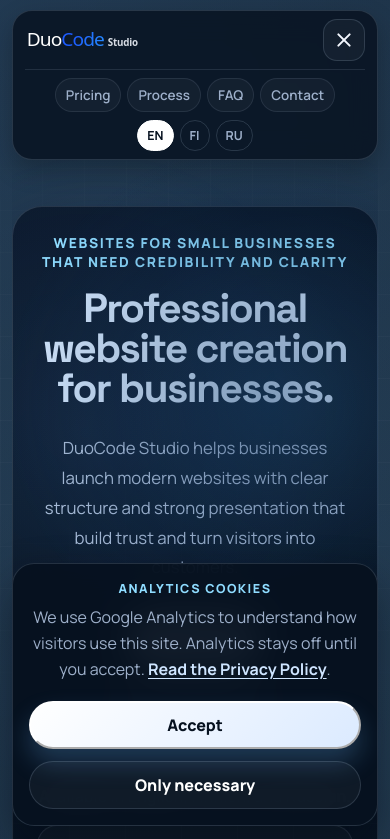
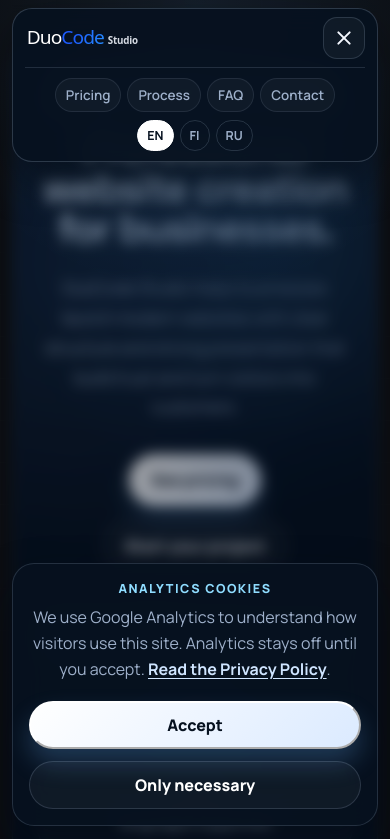
Before and after one commit to Artur015/DuoCodeStudio, a plain HTML site: page index.html in a window 390 px wide. Both pictures are taken after a click on the button "Open menu". Shown: the top 839 px of the page. Drawn offline with Linux system fonts and the light colour scheme.

Commit message:
header update

```diff
--- a/script.js
+++ b/script.js
@@ -37,11 +37,48 @@ function setupMobileMenu() {
   const openLabel = menuToggle.dataset.menuOpenLabel || "Open menu";
   const closeLabel = menuToggle.dataset.menuCloseLabel || "Close menu";
   const desktopQuery = window.matchMedia("(min-width: 761px)");
+  let lockedScrollY = 0;
+
+  function lockPageScroll() {
+    lockedScrollY = window.scrollY;
+    document.documentElement.classList.add("is-menu-open");
+    document.body.classList.add("is-menu-open");
+    document.body.style.position = "fixed";
+    document.body.style.top = `-${lockedScrollY}px`;
+    document.body.style.left = "0";
+    document.body.style.right = "0";
+    document.body.style.width = "100%";
+  }
+
+  function unlockPageScroll() {
+    document.documentElement.classList.remove("is-menu-open");
+    document.body.classList.remove("is-menu-open");
+    document.body.style.position = "";
+    document.body.style.top = "";
+    document.body.style.left = "";
+    document.body.style.right = "";
+    document.body.style.width = "";
+    document.documentElement.classList.add("is-restoring-scroll");
+    window.scrollTo(0, lockedScrollY);
+    window.requestAnimationFrame(() => {
+      document.documentElement.classList.remove("is-restoring-scroll");
+    });
+  }
 
   function setMenuState(isOpen) {
+    const wasOpen = menuToggle.getAttribute("aria-expanded") === "true";
+
     siteHeader.classList.toggle("is-menu-open", isOpen);
     menuToggle.setAttribute("aria-expanded", String(isOpen));
     menuToggle.setAttribute("aria-label", isOpen ? closeLabel : openLabel);
+
+    if (isOpen && !wasOpen) {
+      lockPageScroll();
+    }
+
+    if (!isOpen && wasOpen) {
+      unlockPageScroll();
+    }
   }
 
   menuToggle.addEventListener("click", () => {
@@ -51,6 +88,16 @@ function setupMobileMenu() {
 
   menu?.querySelectorAll("a").forEach((link) => {
     link.addEventListener("click", () => setMenuState(false));
+  });
+
+  document.addEventListener("click", (event) => {
+    const isOpen = menuToggle.getAttribute("aria-expanded") === "true";
+
+    if (!isOpen || menuToggle.contains(event.target)) {
+      return;
+    }
+
+    setMenuState(false);
   });
 
   document.addEventListener("keydown", (event) => {
--- a/styles.css
+++ b/styles.css
@@ -31,6 +31,14 @@ html {
 	overflow-x: clip;
 }
 
+html.is-menu-open {
+	overflow: hidden;
+}
+
+html.is-restoring-scroll {
+	scroll-behavior: auto;
+}
+
 body {
 	margin: 0;
 	min-height: 100vh;
@@ -43,6 +51,10 @@ body {
 		linear-gradient(180deg, #030912 0%, var(--bg) 46%, #0a1730 100%);
 	overflow-x: hidden;
 	overflow-x: clip;
+}
+
+body.is-menu-open {
+	overflow: hidden;
 }
 
 body::before {
@@ -1422,6 +1434,30 @@ h1 {
 		box-shadow: 0 10px 24px rgba(0, 0, 0, 0.24);
 	}
 
+	body.is-menu-open::after {
+		content: "";
+		position: fixed;
+		inset: 0;
+		z-index: 20;
+		background:
+			radial-gradient(circle at 50% 0%, rgba(110, 182, 255, 0.1), transparent 34%),
+			rgba(1, 7, 16, 0.38);
+		backdrop-filter: blur(7px);
+		pointer-events: auto;
+	}
+
+	.site-header.is-menu-open {
+		position: fixed;
+		top: 8px;
+		left: 12px;
+		right: 12px;
+		z-index: 30;
+		margin-top: 0;
+		background: rgba(7, 17, 31, 0.94);
+		border-color: rgba(195, 214, 238, 0.2);
+		box-shadow: 0 18px 44px rgba(0, 0, 0, 0.34);
+	}
+
 	.brand-logo {
 		width: min(156px, 100%);
 	}
@@ -1439,6 +1475,8 @@ h1 {
 	.header-menu {
 		order: 3;
 		display: none;
+		position: relative;
+		z-index: 1;
 		grid-column: 1 / -1;
 		grid-row: 2;
 		flex-direction: column;
@@ -1446,8 +1484,8 @@ h1 {
 		gap: 8px;
 		width: 100%;
 		margin-left: 0;
-		padding-top: 8px;
-		border-top: 1px solid rgba(195, 214, 238, 0.12);
+		padding: 10px 0 2px;
+		border-top: 1px solid rgba(195, 214, 238, 0.14);
 	}
 
 	.site-header.is-menu-open .header-menu {
@@ -1619,6 +1657,12 @@ h1 {
 		border-radius: 18px;
 	}
 
+	.site-header.is-menu-open {
+		top: 6px;
+		left: 8px;
+		right: 8px;
+	}
+
 	.brand-logo {
 		width: min(142px, 100%);
 	}
```
